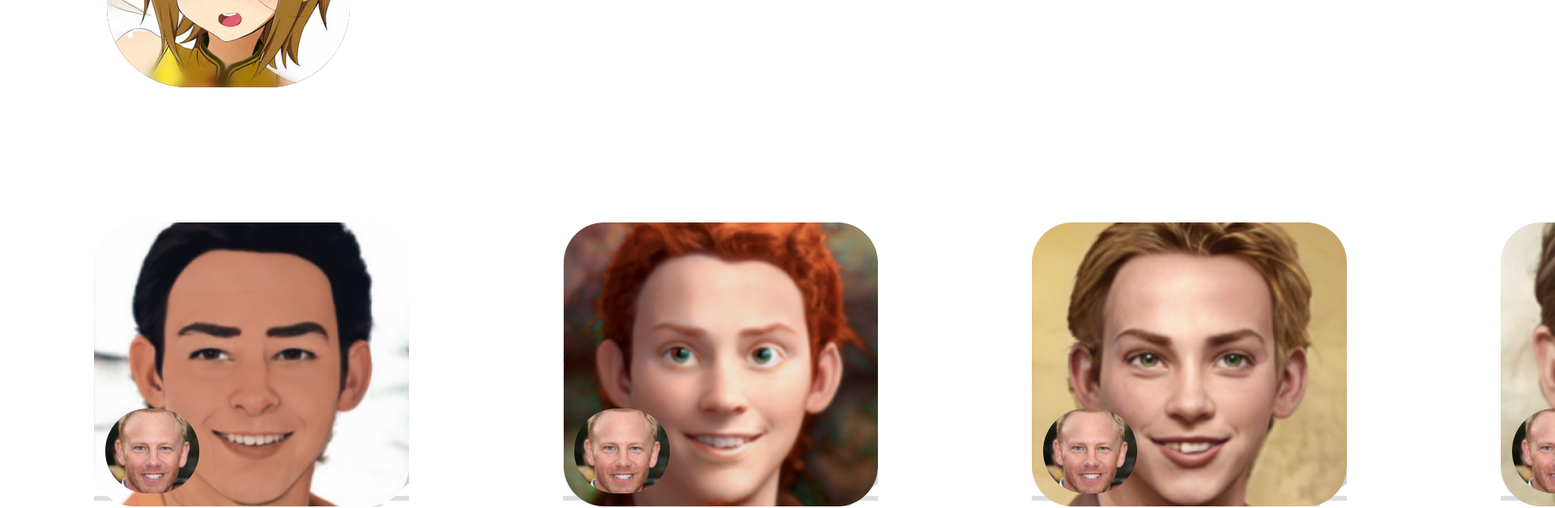
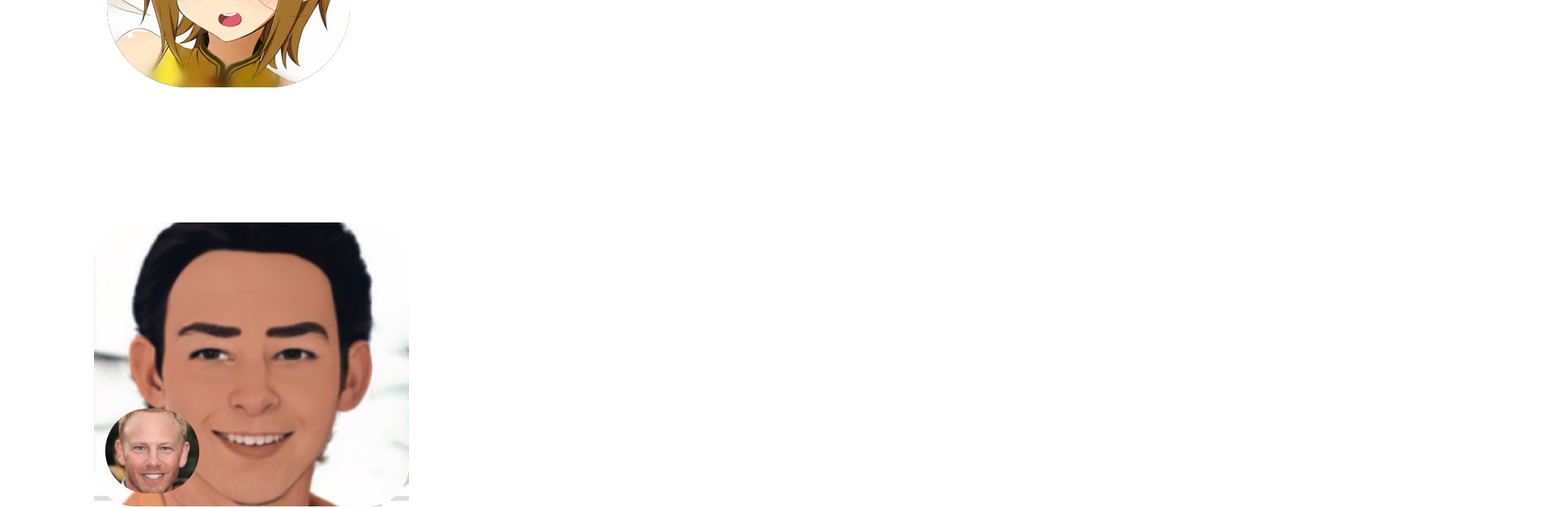
Before and after one commit to 2022-Summer-Bootcamp-Team-F/Face-Change, a React (Create React App) app in the folder frontend/: page / in a window 1280 px wide. Shown: the part 1100-1728 px from the top of the page at 81% size, 1920 px wide, since content can reach past the window. Built offline with nearby package versions, Linux system fonts and the light colour scheme.

Commit message:
style: gallery page에 flex-wrap을 사용하여 이미지 줄 바꿈이 되도록 수정

```diff
--- a/frontend/src/components/Gallery.tsx
+++ b/frontend/src/components/Gallery.tsx
@@ -3,6 +3,10 @@ import styled from 'styled-components';
 
 const Container = styled.div`
   display: flex;
+  flex-direction: row;
+  flex-wrap: wrap;
+  width: 90%;
+  min-width: 500px;
 `;
 
 const BMan = styled.section`
@@ -12,6 +16,8 @@ const BMan = styled.section`
   padding: 4.563rem 2.5rem 1.063rem 3.125rem;
   object-fit: contain;
   border-radius: 100px;
+  text-align: center;
+  font-size: 3rem;
 `;
 
 const BMan2 = styled.section`
@@ -21,6 +27,8 @@ const BMan2 = styled.section`
   padding: 4.563rem 2.5rem 1.063rem 3.125rem;
   object-fit: contain;
   border-radius: 100px;
+  text-align: center;
+  font-size: 3rem;
 `;
 
 const BMan3 = styled.section`
@@ -30,6 +38,8 @@ const BMan3 = styled.section`
   padding: 4.563rem 2.5rem 1.063rem 3.125rem;
   object-fit: contain;
   border-radius: 100px;
+  text-align: center;
+  font-size: 3rem;
 `;
 
 const BMan4 = styled.section`
@@ -39,6 +49,8 @@ const BMan4 = styled.section`
   padding: 4.563rem 2.5rem 1.063rem 3.125rem;
   object-fit: contain;
   border-radius: 100px;
+  text-align: center;
+  font-size: 3rem;
 `;
 
 export default function Gallery() {
```
